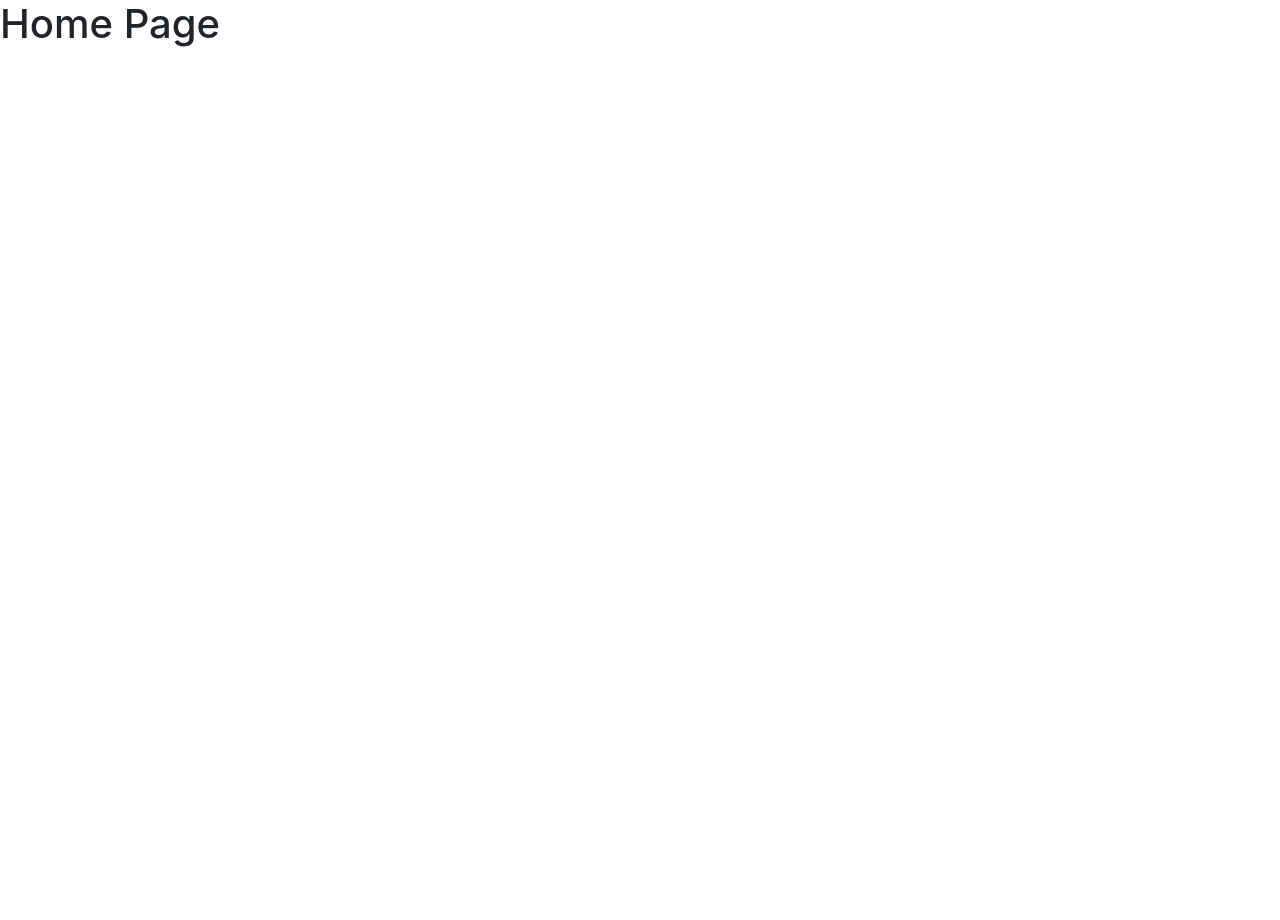
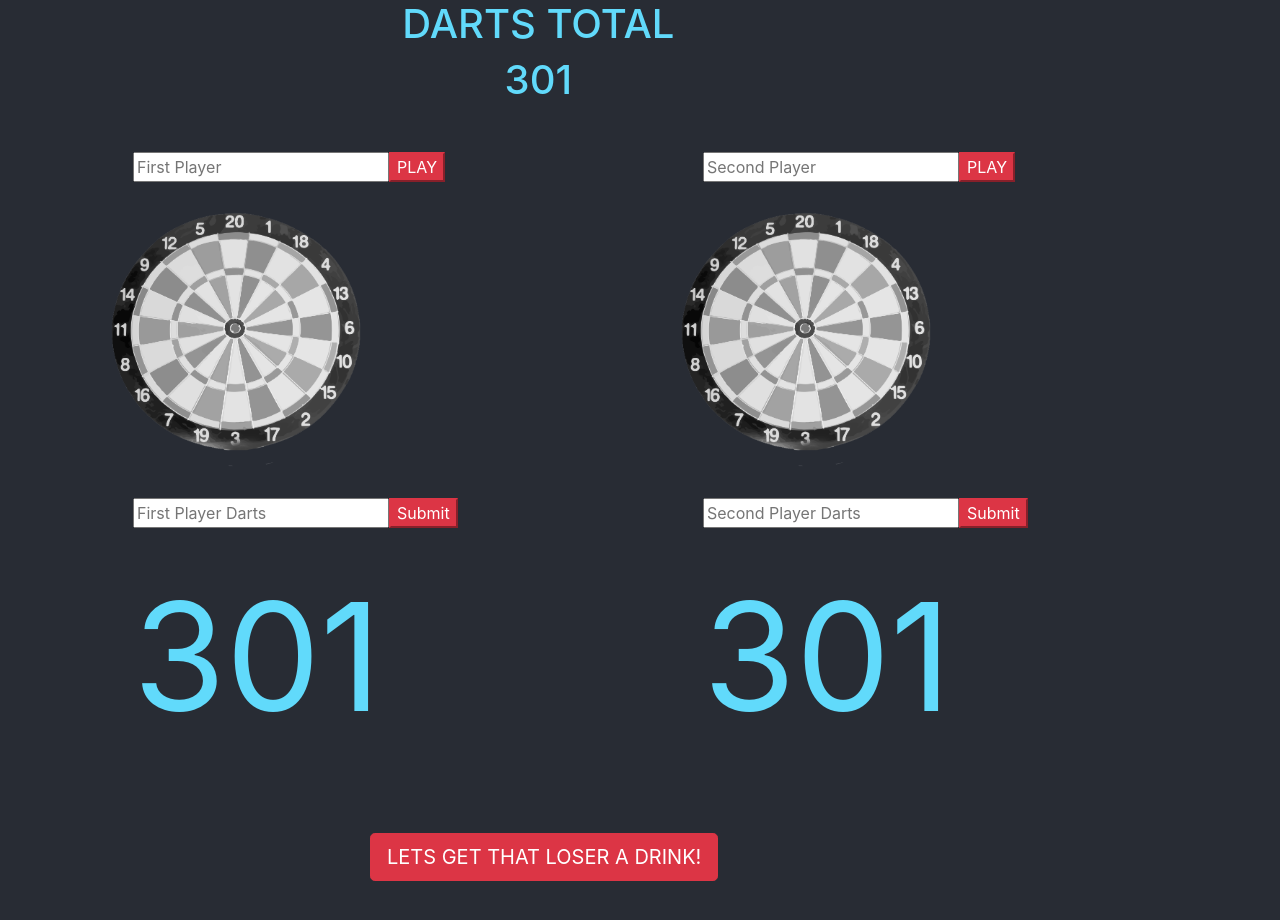
Before and after one commit to Edd-wordd/cricket-darts, a React (Create React App) app: page / in a window 1280 px wide. Shown: the top 920 px of the page. Before the commit the page ends 800 px from the top, so only its background shows below. Built offline with nearby package versions, Linux system fonts and the light colour scheme.

Commit message:
add layout, inputs and grid

```diff
--- a/public/index.html
+++ b/public/index.html
@@ -3,6 +3,7 @@
    <head>
       <meta charset="utf-8" />
       <link rel="icon" href="%PUBLIC_URL%/favicon.ico" />
+
       <meta name="viewport" content="width=device-width, initial-scale=1" />
       <meta name="theme-color" content="#000000" />
       <meta
--- a/src/components/pages/Home.js
+++ b/src/components/pages/Home.js
@@ -1,5 +1,95 @@
 import React from "react";
+import Dartboard from "../../img/dartboard.png";
+import { Link } from "react-router-dom";
 
 export default function Home(props) {
-   return <h1>Home Page</h1>;
+   return (
+      <div className="body">
+         <div className="container">
+            <div className="row ml-5">
+               <div className="col-6b offset-3">
+                  <h1 className="">DARTS TOTAL</h1>
+                  <h1 className="text-center mb-5">301</h1>
+               </div>
+            </div>
+            {/* dartboard and name inputs start*/}
+            <div className="row mb-3">
+               <div className="col">
+                  <input
+                     type="text"
+                     id="first-player"
+                     placeholder="First Player"
+                     className="ml-5"
+                  ></input>
+                  <button className="btn-danger">PLAY</button>
+
+                  <img
+                     className="dartboard mr-5"
+                     src={Dartboard}
+                     alt="dartboard"
+                  ></img>
+               </div>
+               <div className="col">
+                  <input
+                     type="text"
+                     id="second-player"
+                     placeholder="Second Player"
+                     className="ml-5"
+                  ></input>
+                  <button className="btn-danger">PLAY</button>
+
+                  <img
+                     className="dartboard"
+                     src={Dartboard}
+                     alt="dartboard"
+                  ></img>
+               </div>
+            </div>
+            {/* dartboard and name inputs end */}
+            {/* start of dart inputs */}
+            <div className="row mb-3">
+               <div className="col">
+                  <input
+                     type="text"
+                     placeholder="First Player Darts"
+                     className="ml-5"
+                  ></input>
+                  <button className="btn-danger">Submit</button>
+               </div>
+               <div className="col">
+                  <input
+                     type="text"
+                     placeholder="Second Player Darts"
+                     className="ml-5"
+                  ></input>
+                  <button className="btn-danger">Submit</button>
+               </div>
+            </div>
+            {/* end of dart inputs */}
+            {/* start af player totals */}
+            <div className="row mb-5">
+               <div className="col">
+                  <p id="player-one-total" className="ml-5">
+                     301
+                  </p>
+               </div>
+
+               <div className="col">
+                  <p id="player-two-total" className="ml-5">
+                     301
+                  </p>
+               </div>
+            </div>
+            {/* end of player totals */}
+
+            <div className="row">
+               <div className="col-6 offset-3">
+                  <Link to="/losers-drink" className="btn btn-danger btn-lg ">
+                     LETS GET THAT LOSER A DRINK!
+                  </Link>
+               </div>
+            </div>
+         </div>
+      </div> // End of Body div
+   );
 }
--- a/src/style/style.scss
+++ b/src/style/style.scss
@@ -0,0 +1,17 @@
+.body {
+   background-color: #282c34;
+   height: 1050px;
+}
+h1,
+p,
+h4 {
+   color: #61dafb;
+}
+p {
+   font-size: 150px;
+}
+
+.dartboard {
+   height: 300px;
+   width: 300px;
+}
```
Also changed, not shown: src/App.css (deleted, +0 -38 lines), src/img/dartboard.png (added). Lines whose indentation alone changed are shown as unchanged.
